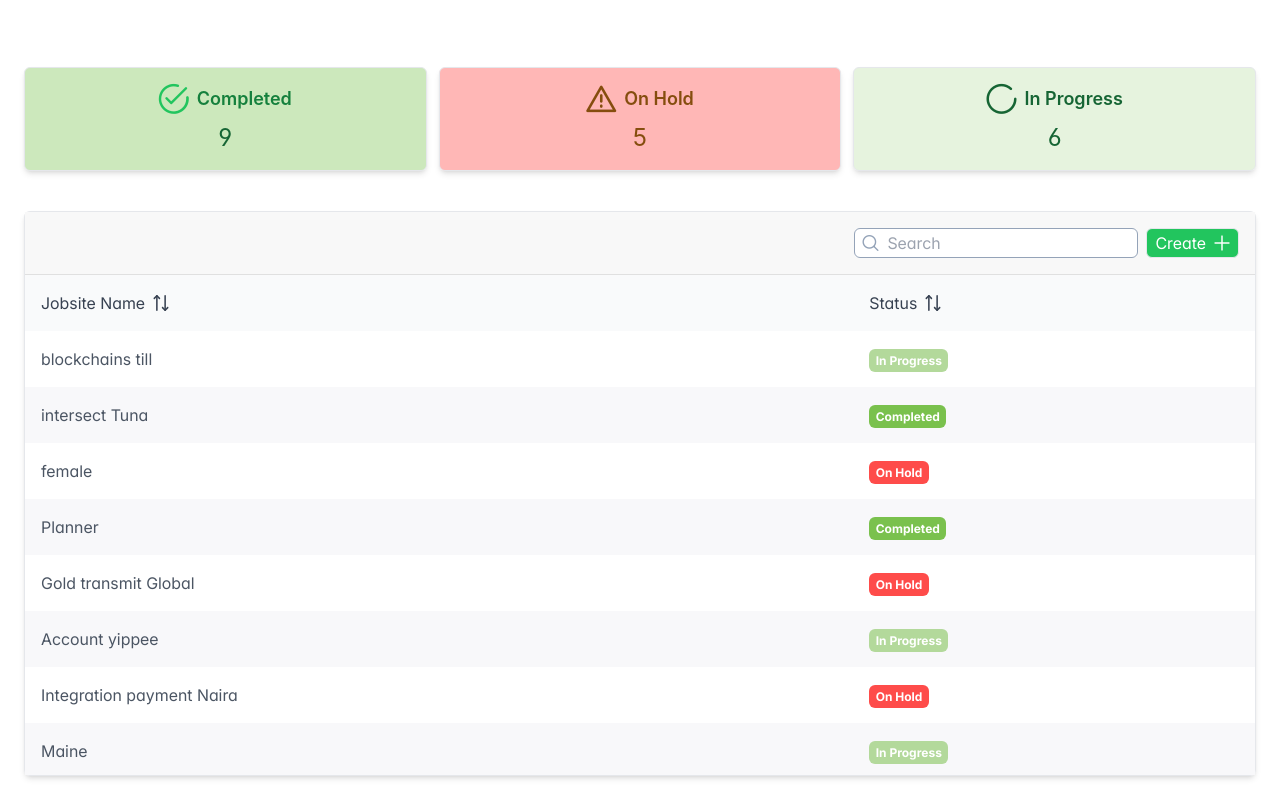
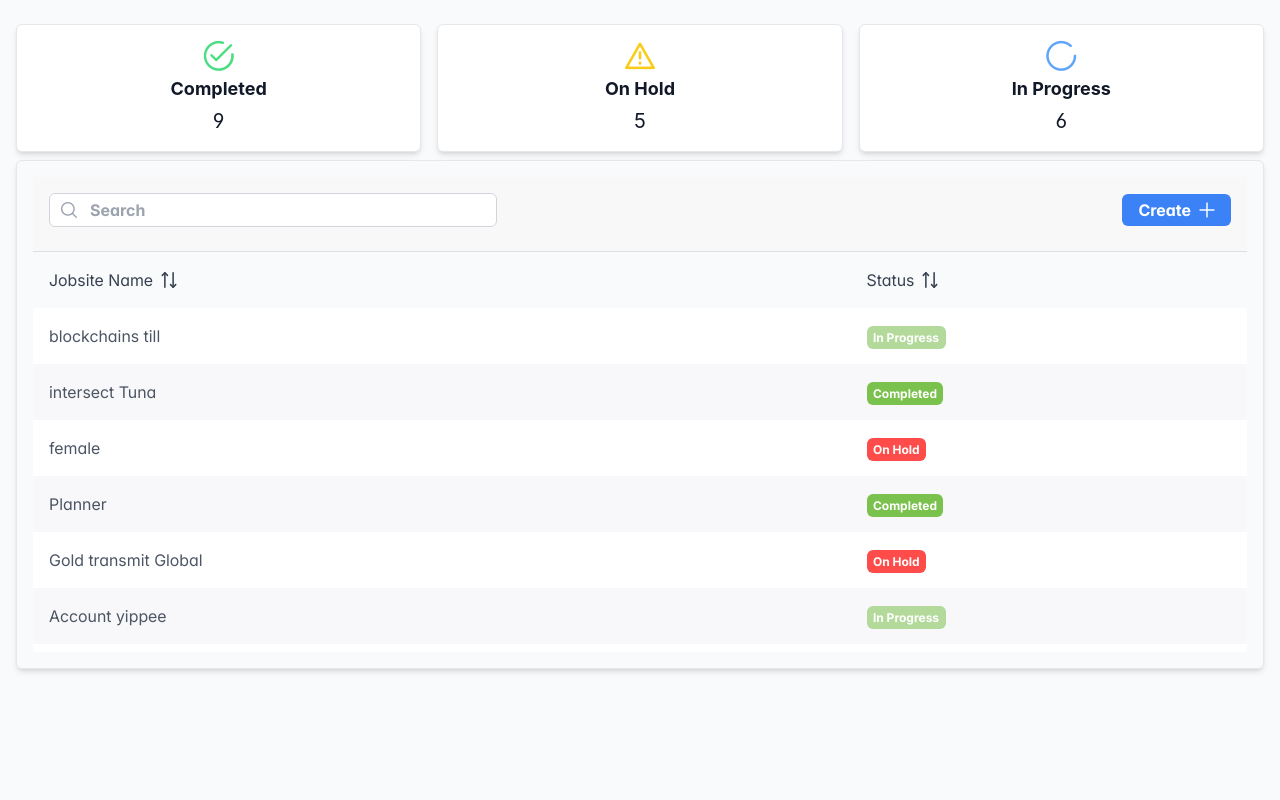
Before and after one commit to lubjan1/flex_business_solutions_tech_test, a React (Create React App) app: page / in a window 1280 px wide. Built offline with nearby package versions, Linux system fonts and the light colour scheme.

Commit message:
edit row function

```diff
--- /dev/null
+++ b/src/component/columns/editJobColumns.js
@@ -0,0 +1,32 @@
+import { Dropdown } from "primereact/dropdown";
+import { jobCategories, jobStatuses } from "../../store/generateJob";
+
+const editJobColumns = ({
+  textEditor,
+  dropdownEditor,
+}) => {
+  return [
+    {
+        field: "nameJob",
+        header: "Jobsite Name",
+        editor: (options) => textEditor(options),
+        style:{ width:"150px" }
+    },
+    {
+        field: "status.name",
+        header: "Status",
+        editor: (options) => dropdownEditor(options, jobStatuses),
+        body: (rowData) => rowData.category.name,
+        style:{ width:"150px" }
+    },
+    {
+        field: "category.name",
+        header: "Category",
+        editor: (options) => dropdownEditor(options, jobCategories),
+        body: (rowData) => rowData.category.name,
+        style:{ width:"150px" }
+    },
+  ];
+};
+
+export default editJobColumns;
--- /dev/null
+++ b/src/component/columns/mainColumns.js
@@ -0,0 +1,27 @@
+
+
+const mainColumns = () => {
+    return [
+        {
+            field: "nameJob",
+            header: "Jobsite Name",
+        },
+        {
+            field: "status.name",
+            header: "Status",
+            body: (row) => {
+                return (
+                    <span className={`
+                        ${row.status.name === "Completed" ? "p-tag p-tag-success" : ""}
+                        ${row.status.name === "On Hold" ? "p-tag p-tag-warning" : ""}
+                        ${row.status.name === "In Progress" ? "p-tag p-tag-progress" : ""}
+                    `}>
+                        {row.status.name}
+                    </span>
+                );
+            },
+        },
+    ];
+}
+
+export default mainColumns
--- a/src/component/home/Home.js
+++ b/src/component/home/Home.js
@@ -3,80 +3,66 @@ import { useJobsStore } from "../../store/useJobsStore";
 import PrimeTable from "../primeTable/PrimeTable";
 import { Dialog } from 'primereact/dialog';
 import CreateNewJob from "../modals/CreateNewJob";
-import { jobCategories,jobStatuses } from "../../store/generateJob";
-import { Toast } from 'primereact/toast'
+import { jobCategories, jobStatuses } from "../../store/generateJob";
+import { Toast } from 'primereact/toast';
 import EditJobs from "../modals/EditJobs";
-
+import mainColumns from "../columns/mainColumns";
 
 const Home = () => {
-    const { jobs:initialJobs } = useJobsStore((state) => ({
-        jobs: state.jobs,
+    // Fetch initial jobs from the store
+    const { jobs: initialJobs } = useJobsStore((state) => ({
+        jobs: state.jobs
     }));
-    const [jobs,setJobs]=useState(initialJobs)
-    const [selectedRow,setSelectedRow]=useState(null)
-
+    // Component state variables
+    const [jobs, setJobs] = useState(initialJobs);
+    const [selectedRow, setSelectedRow] = useState(null);
     const toast = useRef(null);
 
     const [visible, setVisible] = useState({
-        createNewJobVisible:false,
-        editJobVisible:false
+        createNewJobVisible: false,
+        editJobVisible: false
     });
+
     const [globalFilterValue, setGlobalFilterValue] = useState("");
 
+    // Calculate status counts for different job statuses
     const statusCounts = jobs?.reduce((acc, job) => {
-        acc[job.status.name] = (acc[job.status.name] || 0) + 1;
+        acc[job.status.code] = (acc[job.status.code] || 0) + 1;
         return acc;
     }, {});
 
-    const columns = [
-        {
-            field: "nameJob",
-            header: "Jobsite Name",
-        },
-        {
-            field: "status.name",
-            header: "Status",
-            body: (row) => {
-                return (
-                    <span
-                        className={`
-                ${row.status.name === "Completed" ? "p-tag p-tag-success" : ""}
-                ${row.status.name === "On Hold" ? "p-tag p-tag-warning" : ""}
-                ${row.status.name === "In Progress" ? "p-tag p-tag-progress" : ""}
-                `
-                 }
-                    >
-                        {row.status.name}
-                    </span>
-                );
-            },
-        },
-    ];
+    // table columns
+    const columns = mainColumns()
 
+    // Handle global filter change
     const onGlobalFilterChange = (e) => {
         setGlobalFilterValue(e.target.value);
     };
 
-    const addJobs = (newJobs) => {
-        setJobs([...jobs,newJobs])
-    }
+    // Add new jobs to the state
+    const addJobs = (newJob) => {
+        setJobs([...jobs, newJob]);
+    };
 
-
-
+    // table header with search and create button
     const renderHeader = () => {
         return (
-            <div className="flex justify-end gap-2">
-                <div className="relative">
+            <div className="flex justify-between items-center mb-2">
+                <div className="relative w-full max-w-md">
                     <input
-                        className="border border-slate-400 rounded-md outline-none font-normal p-0.5 pl-8"
+                        className="w-full border border-gray-300 rounded-md p-1 pl-10 focus:outline-none focus:ring-1 focus:ring-blue-500"
                         value={globalFilterValue}
                         onChange={onGlobalFilterChange}
                         placeholder="Search"
                     />
-                    <i className="pi pi-search absolute left-2 top-1/2 transform -translate-y-1/2 text-slate-400"></i>
+                    <i className="pi pi-search absolute left-3 top-1/2 transform -translate-y-1/2 text-gray-400"></i>
                 </div>
-                <button onClick={() => setVisible({createNewJobVisible:true})} className="border rounded-md px-2 py-0.5 bg-green-500 text-white hover:bg-green-600 transition-all flex items-center gap-2 font-normal">
-                    Create<i className="pi pi-plus"></i>
+                <button
+                    onClick={() => setVisible({ createNewJobVisible: true })}
+                    className="bg-blue-500 text-white py-1 px-4 rounded-md hover:bg-blue-600 transition-all flex items-center gap-2"
+                >
+                    Create
+                    <i className="pi pi-plus"></i>
                 </button>
             </div>
         );
@@ -85,74 +71,77 @@ const Home = () => {
     const header = renderHeader();
 
     return (
-        <div className="p-6 flex flex-col justify-end h-screen">
+        <div className="p-4 space-y-2 bg-gray-50 text-gray-900 min-h-screen">
             <Toast ref={toast} />
-            <div className="grid grid-cols-3 gap-3 mb-10">
-                <div className="complete-statistics border p-4 rounded-md flex flex-col items-center shadow-md">
-                    <div className="flex items-center">
-                        <i className="pi pi-check-circle text-green-500 text-3xl mr-2"></i>
-                        <h1 className="text-green-700 font-semibold text-lg">Completed</h1>
+            <div className="grid grid-cols-1 md:grid-cols-3 gap-4">
+                {/* Status count display */}
+                <div className="flex flex-col items-center bg-white p-4 rounded-md shadow-md border border-gray-200">
+                    <i className="pi pi-check-circle text-green-400 text-3xl mb-1"></i>
+                    <h2 className="font-bold text-lg">Completed</h2>
+                    <p className="text-xl mt-1">{statusCounts.completed || 0}</p>
                 </div>
-                    <p className="text-green-800 text-2xl mt-2">{statusCounts.Completed || 0}</p>
+                <div className="flex flex-col items-center bg-white p-4 rounded-md shadow-md border border-gray-200">
+                    <i className="pi pi-exclamation-triangle text-yellow-400 text-3xl mb-1"></i>
+                    <h2 className="font-bold text-lg">On Hold</h2>
+                    <p className="text-xl mt-1">{statusCounts.on_hold || 0}</p>
                 </div>
-                <div className="on-hold-statistics border  p-4 rounded-md flex flex-col items-center shadow-md">
-                    <div className="flex items-center">
-                        <i className="pi pi-exclamation-triangle text-yellow-800 text-3xl mr-2"></i>
-                        <h1 className="text-yellow-800 font-semibold text-lg">On Hold</h1>
+                <div className="flex flex-col items-center bg-white p-4 rounded-md shadow-md border border-gray-200">
+                    <i className="pi pi-spinner text-blue-400 text-3xl mb-1"></i>
+                    <h2 className="font-bold text-lg">In Progress</h2>
+                    <p className="text-xl mt-1">{statusCounts.in_progress || 0}</p>
                 </div>
-                    <p className="text-yellow-800 text-2xl mt-2">{statusCounts["On Hold"] || 0}</p>
             </div>
 
-                <div className="in-progress-statistics border  p-4 rounded-md flex flex-col items-center shadow-md">
-                    <div className="flex items-center">
-                        <i className="pi pi-spinner text-green-800 text-3xl mr-2"></i>
-                        <h1 className="text-green-800 font-semibold text-lg">In Progress</h1>
-                    </div>
-                    <p className="text-green-800 text-2xl mt-2">{statusCounts["In Progress"] || 0}</p>
-                </div>
-            </div>
-            {/* Modal */}
+            {/* Create New Job Dialog */}
             <Dialog
                 header="Create new job"
                 visible={visible.createNewJobVisible}
-                style={{ width: '40vw' }}
-                onHide={() => { if (!visible.createNewJobVisible) return; setVisible({createNewJobVisible:false}); }}
+                style={{ width: '40vw', backgroundColor: '#ffffff' }}
+                onHide={() => setVisible({ createNewJobVisible: false })}
             >
-                {visible.createNewJobVisible &&  <CreateNewJob
+                {visible.createNewJobVisible && <CreateNewJob
                     jobCategories={jobCategories}
                     jobStatuses={jobStatuses}
                     addJobs={addJobs}
                     setVisible={setVisible}
                     toast={toast}
+                    selectedRow={selectedRow}
                 />}
             </Dialog>
+
+            {/* Edit Job Dialog */}
             <Dialog
                 header="Edit the job"
                 visible={visible.editJobVisible}
-                style={{ width: '60vw',height:"40vw" }}
-                onHide={() => { if (!visible.editJobVisible) return; setVisible({editJobVisible:false}); }}
+                style={{ width: '60vw', height: "40vw", backgroundColor: '#ffffff' }}
+                onHide={() => {
+                    setVisible({ editJobVisible: false });
+                    setSelectedRow(null);
+                }}
             >
-                  {visible.editJobVisible && <EditJobs
+                {visible.editJobVisible && selectedRow && <EditJobs
                     selectedRow={selectedRow}
                     setVisible={setVisible}
                     toast={toast}
                 />}
             </Dialog>
-            {/* /// */}
-            <div className="border rounded-md shadow-md">
+
+            {/* Jobs Table */}
+            <div className="p-4 rounded-md shadow-md border border-gray-200">
                 <PrimeTable
                     value={jobs}
                     columns={columns}
-                    scrollHeight="500px"
+                    scrollHeight="400px"
                     header={header}
                     globalFilter={globalFilterValue}
                     globalFilterFields={["nameJob", "status.name"]}
                     selection={selectedRow}
                     onSelectionChange={(e) => {
-                        setSelectedRow(e.value)
-                        setVisible({editJobVisible:true})
+                        setSelectedRow(e.value);
+                        setVisible({ editJobVisible: true });
                     }}
-                    selectionMode="single"
+                    selectionMode={'single'}
+                    editMode={false}
                 />
             </div>
         </div>
--- a/src/component/modals/EditJobs.js
+++ b/src/component/modals/EditJobs.js
@@ -1,14 +1,114 @@
-import React, { useRef, useState } from "react";
+import React, { useState } from "react";
+import PrimeTable from "../primeTable/PrimeTable";
+import { useJobsStore } from "../../store/useJobsStore";
+import { InputText } from "primereact/inputtext";
+import { Column } from "primereact/column";
+import { Dropdown } from "primereact/dropdown";
+import editJobColumns from '../columns/editJobColumns';
+import { jobCategories, jobStatuses } from "../../store/generateJob";
 
-const EditJobs = ({selectedRow}) => {
-   console.log({selectedRow})
+const EditJobs = ({ selectedRow }) => {
+  const { jobs, setJobs } = useJobsStore((state) => ({
+    jobs: state.jobs,
+    setJobs: state.setJobs
+  }));
+  console.log({jobs});
+  const [formData, setFormData] = useState(selectedRow);
+  const [globalFilterValue, setGlobalFilterValue] = useState("");
+
+  const handleChange = (field, value) => {
+    setFormData((prevState) => ({
+      ...prevState,
+      [field]: value
+    }));
+  };
+
+  const onGlobalFilterChange = (e) => {
+    setGlobalFilterValue(e.target.value);
+  };
+
+  const textEditor = (options) => {
     return (
-        <ul key={selectedRow.nameJob}>
-            <li>{selectedRow.status.name}</li>
-            <li>{selectedRow.category.name}</li>
-            <li>{selectedRow.nameJob}</li>
-        </ul>
-    )
-}
+      <input
+        className="border  border-slate-400 rounded-md outline-none font-normal "
+        type="text"
+        value={options.value}
+        onChange={(e) => {
+          handleChange(options.field, e.target.value);
+          options.editorCallback(e.target.value);
+        }}
+      />
+    );
+  };
+
+  const dropdownEditor = (options, values) => {
+    return (
+      <Dropdown
+        value={options.value}
+        options={values}
+        optionLabel="name"
+        onChange={(e) => {
+           handleChange(options.field, e.value);
+          options.editorCallback(e.value);
+        }}
+      />
+    );
+  };
+
+  const columns = editJobColumns({
+    textEditor,
+    dropdownEditor
+  });
+
+  const renderHeader = () => {
+    return (
+      <div className="flex justify-between items-center mb-1">
+        <div className="relative w-full max-w-md">
+          <input
+            className="border border-gray-300 rounded-md p-0.5 pl-10 focus:outline-none focus:ring-1 focus:ring-blue-500"
+            value={globalFilterValue}
+            onChange={onGlobalFilterChange}
+            placeholder="Search"
+          />
+          <i className="pi pi-search absolute left-3 top-1/2 transform -translate-y-1/2 text-gray-400"></i>
+        </div>
+      </div>
+    );
+  };
+
+  const header = renderHeader();
+
+  return (
+    <PrimeTable
+      value={[formData]}
+      columns={columns}
+      scrollHeight="400px"
+      header={header}
+      globalFilter={globalFilterValue}
+      globalFilterFields={["nameJob", "status.name", "category.name"]}
+      editMode="cell"
+      selectionMode="single"
+    >
+      {columns.map((col, i) => (
+        <Column
+          key={i}
+          field={col.field}
+          header={col.header}
+          editor={col.editor}
+          style={col.style}
+          body={(rowData) => {
+            if (col.field === 'status.name') {
+              return rowData.status.name;
+            }
+            if (col.field === 'category.name') {
+              return rowData.category.name;
+            }
+            return rowData[col.field];
+          }}
+        />
+      ))}
+    </PrimeTable>
+  );
+};
 
 export default EditJobs;
--- a/src/component/primeTable/PrimeTable.js
+++ b/src/component/primeTable/PrimeTable.js
@@ -1,10 +1,9 @@
-
-import React, { useState, useEffect } from 'react';
+import React from 'react';
 import { DataTable } from 'primereact/datatable';
 import { Column } from 'primereact/column';
 
- const PrimeTable = ({
-    columns=[],
+const PrimeTable = ({
+    columns = [],
     value,
     scrollHeight,
     header,
@@ -12,27 +11,28 @@ import { Column } from 'primereact/column';
     globalFilterFields,
     selection,
     onSelectionChange,
-    onChange
+    selectionMode,
+    editMode
 }) => {
-
     const columnsToShow = () => {
-        return columns.map((column) => (
+        return columns.map((column, index) => (
             <Column
-                key={column.field}
+                key={index}
                 field={column.field}
                 header={column.header}
                 body={column.body}
+                editor={column.editor}
                 sortable
                 showAddButton
-        />
-        ))
-    }
+            />
+        ));
+    };
 
     return (
         <div className="card">
             <DataTable
                 value={value}
-                tableStyle={{ minWidth: '50rem', }}
+                tableStyle={{ minWidth: '50rem' }}
                 size="sm"
                 scrollHeight={scrollHeight}
                 sortMode="single"
@@ -43,15 +43,15 @@ import { Column } from 'primereact/column';
                 globalFilter={globalFilter}
                 globalFilterFields={globalFilterFields}
                 className="white-header"
-                selectionMode="single"
+                selectionMode={selectionMode}
                 selection={selection}
                 onSelectionChange={onSelectionChange}
-                onChange={onChange}
+                editMode={editMode}
             >
                 {columnsToShow()}
             </DataTable>
         </div>
-    )
-}
+    );
+};
 
-export default PrimeTable
+export default PrimeTable;
--- a/src/store/generateJob.js
+++ b/src/store/generateJob.js
@@ -1,9 +1,9 @@
 import { faker } from '@faker-js/faker';
 
 const jobStatuses = [
-  { name: "Completed", code: 1 },
-  { name: "On Hold", code: 2 },
-  { name: "In Progress", code: 3 }
+  { name: "Completed", id: 1,code:"completed" },
+  { name: "On Hold", id: 2,code:"on_hold" },
+  { name: "In Progress", id: 3,code:"in_progress" }
 ];
 
 const jobCategories = [
@@ -11,6 +11,12 @@ const jobCategories = [
   { name: "Scaffold", code: '2' },
   { name: "Shoring", code: '3' }
 ];
+
+let idCounter = 0;
+
+const generateUniqueId = () => {
+  return idCounter++;
+}
 
 function generateJob(numJobs = 1) {
   const newJobs = [];
@@ -24,6 +30,7 @@ function generateJob(numJobs = 1) {
       nameJob,
       status,
       category,
+      id: generateUniqueId()
     });
   }
   return newJobs;
--- a/src/store/useJobsStore.js
+++ b/src/store/useJobsStore.js
@@ -1,7 +1,8 @@
 import { create } from "zustand";
 import generateJob from "./generateJob";
 
+
 export const useJobsStore = create((set) => ({
     jobs: generateJob(20),
-    setJobs: (newJobs) => set(() => ({ jobs: newJobs })),
+    setJobs: (newJobs) => set(() => ({ jobs: newJobs})),
   }));
```
Also changed, not shown: src/component/modals/CreateNewJob.js (+15 -15 lines). Lines whose indentation alone changed are shown as unchanged.
